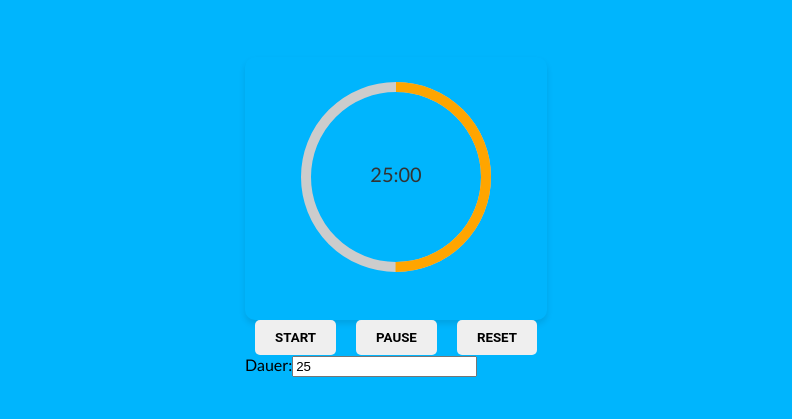
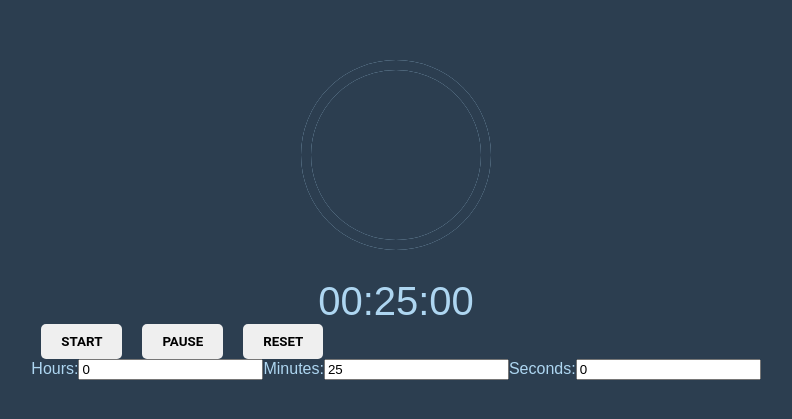
Before and after one commit to LionelWirz/AchtungFertigFOS_PWA, a React (Vite) app: page / in a window 1280 px wide. Shown: the part 183-602 px from the top of the page, without its empty margins (244-1036 px from the left). Built offline with nearby package versions, Linux system fonts and the light colour scheme.

Commit message:
Update TImer and BackgroundColors

```diff
--- a/src/App.css
+++ b/src/App.css
@@ -1,8 +1,9 @@
 /* App.css */
 
 body {
-    font-family: Calibri, sans-serif;
-    background-color: #00b5fd;
+  font-family: 'Digital-7 Mono', sans-serif; /* Use a digital style font */
+  background-color: #2C3E50; /* Black background */
+  color: #AED6F1; /* Light blue text color */
   display: flex;
   justify-content: center;
   align-items: center;
@@ -11,21 +12,12 @@ body {
 }
 
 .container {
-    background-color: #00b5fd;
-    padding: 20px;
-    border-radius: 10px;
-    box-shadow: 0 4px 6px rgba(0, 0, 0, 0.1);
   text-align: center;
 }
 
-  h1 {
-    color: #333;
-  }
-
 .timer {
-    font-size: 2rem;
+  font-size: 2.5rem; /* Adjust the font size for the timer */
   margin-top: 20px;
-    color: #333;
 }
 
   .controls {
--- a/src/Settings.jsx
+++ b/src/Settings.jsx
@@ -2,22 +2,52 @@
 import React, { useState } from 'react';
 
 function Settings({ onSetWorkDuration }) {
-  const [workDuration, setWorkDuration] = useState(25);
+  const [hours, setHours] = useState(0);
+  const [minutes, setMinutes] = useState(25);
+  const [seconds, setSeconds] = useState(0);
 
-  const handleDurationChange = (e) => {
-    const newDuration = parseInt(e.target.value);
-    setWorkDuration(newDuration);
-    onSetWorkDuration(newDuration); // Pass the new duration to the parent component
+  const handleHoursChange = (e) => {
+    const newHours = parseInt(e.target.value);
+    setHours(newHours);
+    onSetWorkDuration((newHours * 3600) + (minutes * 60) + seconds);
+  };
+
+  const handleMinutesChange = (e) => {
+    const newMinutes = parseInt(e.target.value);
+    setMinutes(newMinutes);
+    onSetWorkDuration((hours * 3600) + (newMinutes * 60) + seconds);
+  };
+
+  const handleSecondsChange = (e) => {
+    const newSeconds = parseInt(e.target.value);
+    setSeconds(newSeconds);
+    onSetWorkDuration((hours * 3600) + (minutes * 60) + newSeconds);
   };
 
   return (
     <div>
       <label>
-        Dauer:
+        Hours:
         <input
           type="number"
-          value={workDuration}
-          onChange={handleDurationChange}
+          value={hours}
+          onChange={handleHoursChange}
+        />
+      </label>
+      <label>
+        Minutes:
+        <input
+          type="number"
+          value={minutes}
+          onChange={handleMinutesChange}
+        />
+      </label>
+      <label>
+        Seconds:
+        <input
+          type="number"
+          value={seconds}
+          onChange={handleSecondsChange}
         />
       </label>
     </div>
--- a/src/Timer.jsx
+++ b/src/Timer.jsx
@@ -1,14 +1,24 @@
 // Timer.js
-import React from 'react';
+import React, { useEffect, useState } from 'react';
 
 function Timer({ time, isRunning }) {
-  const totalTime = 1500; // Adjust based on actual total time
-  const circumference = 2 * Math.PI * 45; // Example for a circle with radius 45
-  const timeFraction = time / totalTime;
-  const offset = circumference * (1 - timeFraction);
-  const minutes = Math.floor(time / 60);
-  const seconds = time % 60;
-  const formattedTime = `${minutes}:${seconds < 10 ? '0' : ''}${seconds}`;
+  const [percentageRemaining, setPercentageRemaining] = useState(100);
+
+  useEffect(() => {
+    const interval = setInterval(() => {
+      setPercentageRemaining((time / 1500) * 100); // Assuming 1500 seconds for 25 minutes
+    }, 1000); // Update every second
+
+    return () => clearInterval(interval);
+  }, [time]);
+
+  // Function to format time in HH:MM:SS format
+  const formatTime = (timeInSeconds) => {
+    const hours = Math.floor(timeInSeconds / 3600);
+    const minutes = Math.floor((timeInSeconds % 3600) / 60);
+    const seconds = timeInSeconds % 60;
+    return `${hours < 10 ? '0' + hours : hours}:${minutes < 10 ? '0' + minutes : minutes}:${seconds < 10 ? '0' + seconds : seconds}`;
+  };
 
   return (
     <div className="container">
@@ -18,37 +28,27 @@ function Timer({ time, isRunning }) {
           cy="100"
           r="90"
           fill="none"
-          stroke="#ccc"
+          stroke="#AED6F1" // Light blue color for the circle
           strokeWidth="10"
         />
+        {/* Animated circle representing the remaining time */}
         <circle
           cx="100"
           cy="100"
           r="90"
           fill="none"
-          stroke="#ffa500"
+          stroke="#2C3E50" // Black background color
           strokeWidth="10"
-          strokeDasharray={circumference}
-          strokeDashoffset={offset}
+          strokeDasharray="565.48" // Circumference of the circle (2 * π * radius)
+          strokeDashoffset={(100 - percentageRemaining) / 100 * 565.48} // Offset to show remaining time
           transform="rotate(-90 100 100)"
         />
-        <text
-          x="100"
-          y="105" // Adjust y for better vertical alignment
-          textAnchor="middle"
-          fill="#333"
-          fontSize="20"
-          fontFamily="Calibri, sans-serif"
-        >
-          {formattedTime}
-        </text>
       </svg>
-      <div className="controls">
-        {/* Controls here */}
+      {/* Remaining time */}
+      <div className="timer">
+        {formatTime(time)}
       </div>
-      <div className="settings">
-        {/* Settings here */}
-      </div>
+      {/* Controls and Settings */}
     </div>
   );
 }
```
Lines whose indentation alone changed are shown as unchanged.
